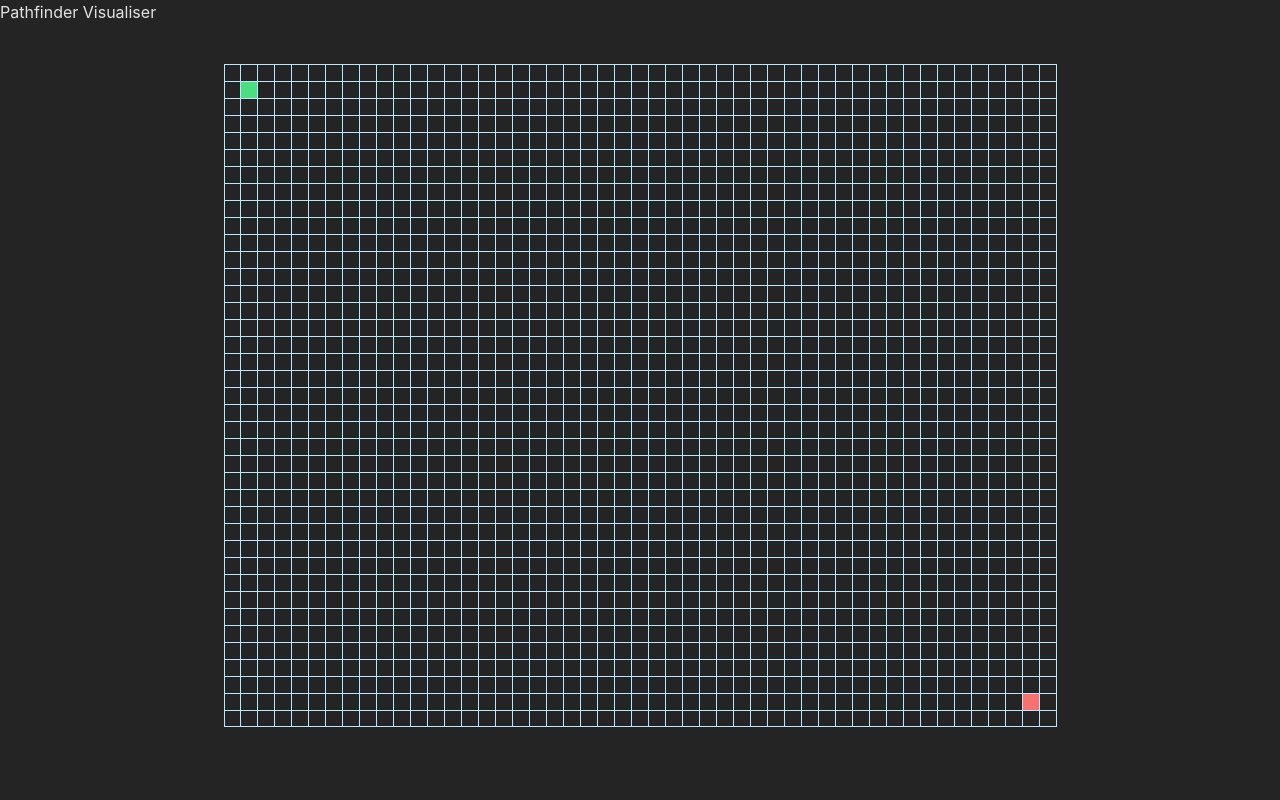
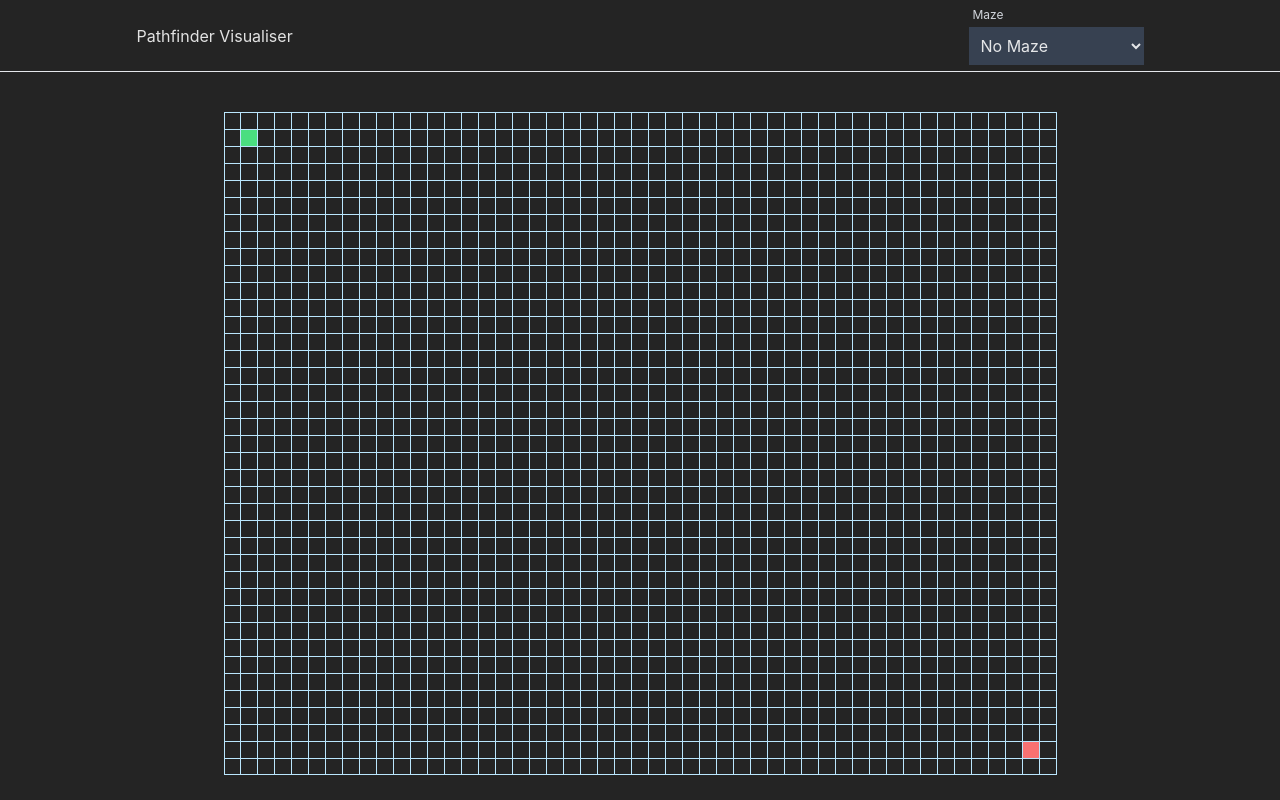
Before and after one commit to hstoklosa/pathfinding-visualiser, a React (Vite) app: page / in a window 1280 px wide. Built offline with nearby package versions, Linux system fonts and the light colour scheme.

Commit message:
add maze selection outline in the navbar

```diff
--- a/src/components/Navbar.tsx
+++ b/src/components/Navbar.tsx
@@ -1,13 +1,32 @@
+import { useState } from "react";
+import { Select } from "./Select.tsx";
 import { usePathfinding } from "../hooks/usePathfinding.tsx";
+import { useTile } from "../hooks/useTile.tsx";
+import { resetGrid } from "../helpers/grid.tsx";
+import { MAZE_LIST } from "../utils/constants.tsx";
+import { MazeType } from "../utils/types.tsx";
 
 export const Navbar = () => {
-    const { algorithm, maze } = usePathfinding();
+    const [isDisabled, setIsDisabled] = useState(false);
 
-    console.log(algorithm, maze);
+    const { grid, maze, setMaze, algorithm } = usePathfinding();
+    const { startTile, endTile } = useTile();
+
+    const handleGenerateMaze = (maze: MazeType) => {};
 
     return (
-        <div>
-            <h1>Pathfinder Visualiser</h1>
+        <div className="flex items-center justify-center min-h-[4.5rem] border-b shadow-gray-600 sm:px-5 px-0">
+            <div className="flex items-center lg:justify-between justify-center w-full sm:w-[52rem]">
+                <h1>Pathfinder Visualiser</h1>
+            </div>
+            <div className="flex sm:items-end items-center justify-start sm:justify-between sm:flex-row flex-col sm:space-y-0 space-y-3 sm:py-0 py-4 sm:space-x-4">
+                <Select
+                    label="Maze"
+                    value={maze}
+                    options={MAZE_LIST}
+                    onChange={(e) => handleGenerateMaze(e.target.value as MazeType)}
+                />
+            </div>
         </div>
     );
 };
--- a/src/utils/constants.tsx
+++ b/src/utils/constants.tsx
@@ -1,3 +1,5 @@
+import { MazeSelectType } from "./types";
+
 export const MAX_ROWS = 39;
 export const MAX_COLS = 49;
 
@@ -37,3 +39,9 @@ export const END_TILE_STYLE = TILE_STYLE + " bg-red-400";
 export const WALL_TILE_STYLE = TILE_STYLE + " bg-gray-400";
 
 export const PATH_TILE_STYLE = TILE_STYLE + " bg-green-500";
+
+export const MAZE_LIST: MazeSelectType[] = [
+    { name: "No Maze", value: "NONE" },
+    { name: "Binary Tree", value: "BINARY_TREE" },
+    { name: "Recursive Division", value: "RECURSIVE_DIVISION" },
+];
```
Also changed, not shown: src/utils/types.tsx (+6 -1 lines).
